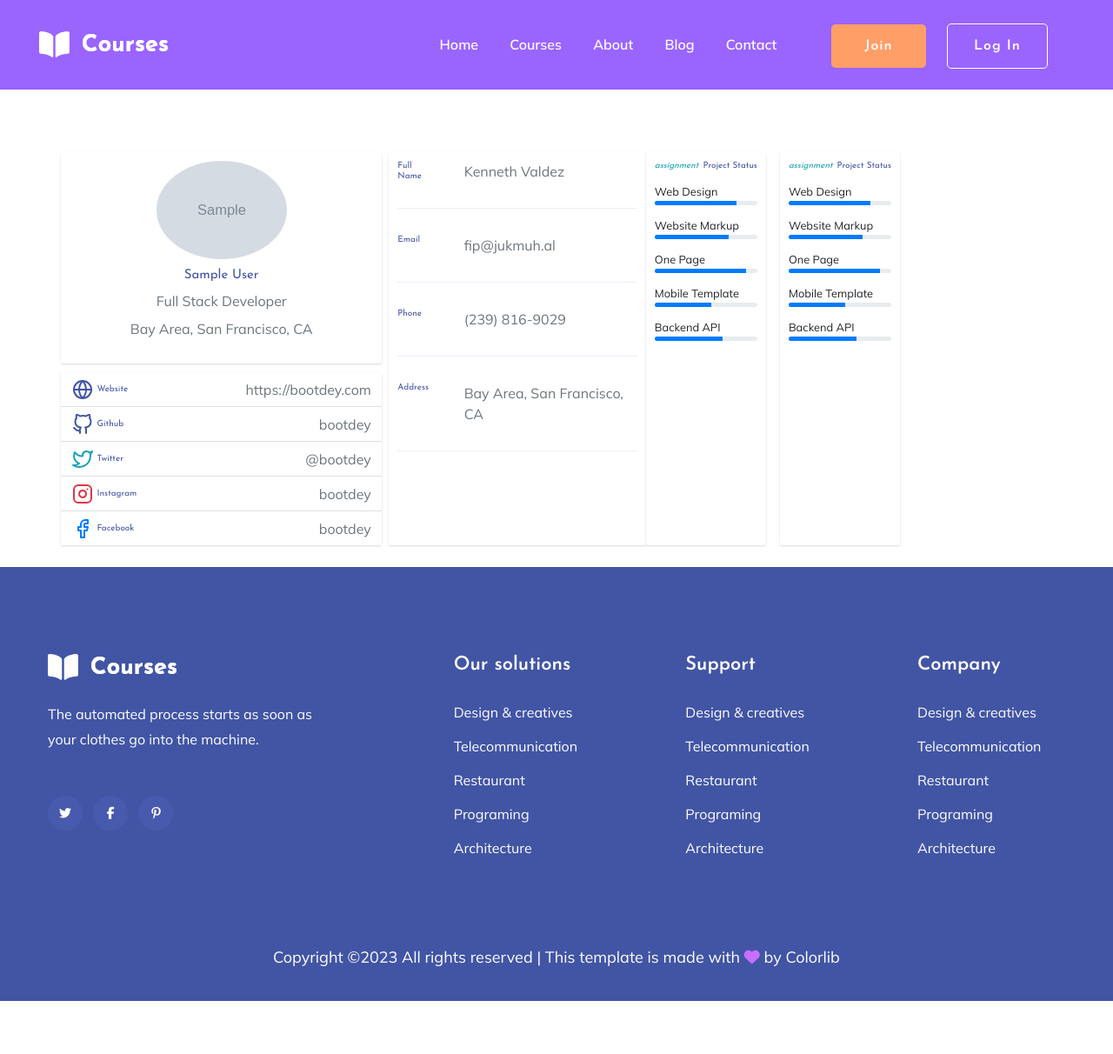
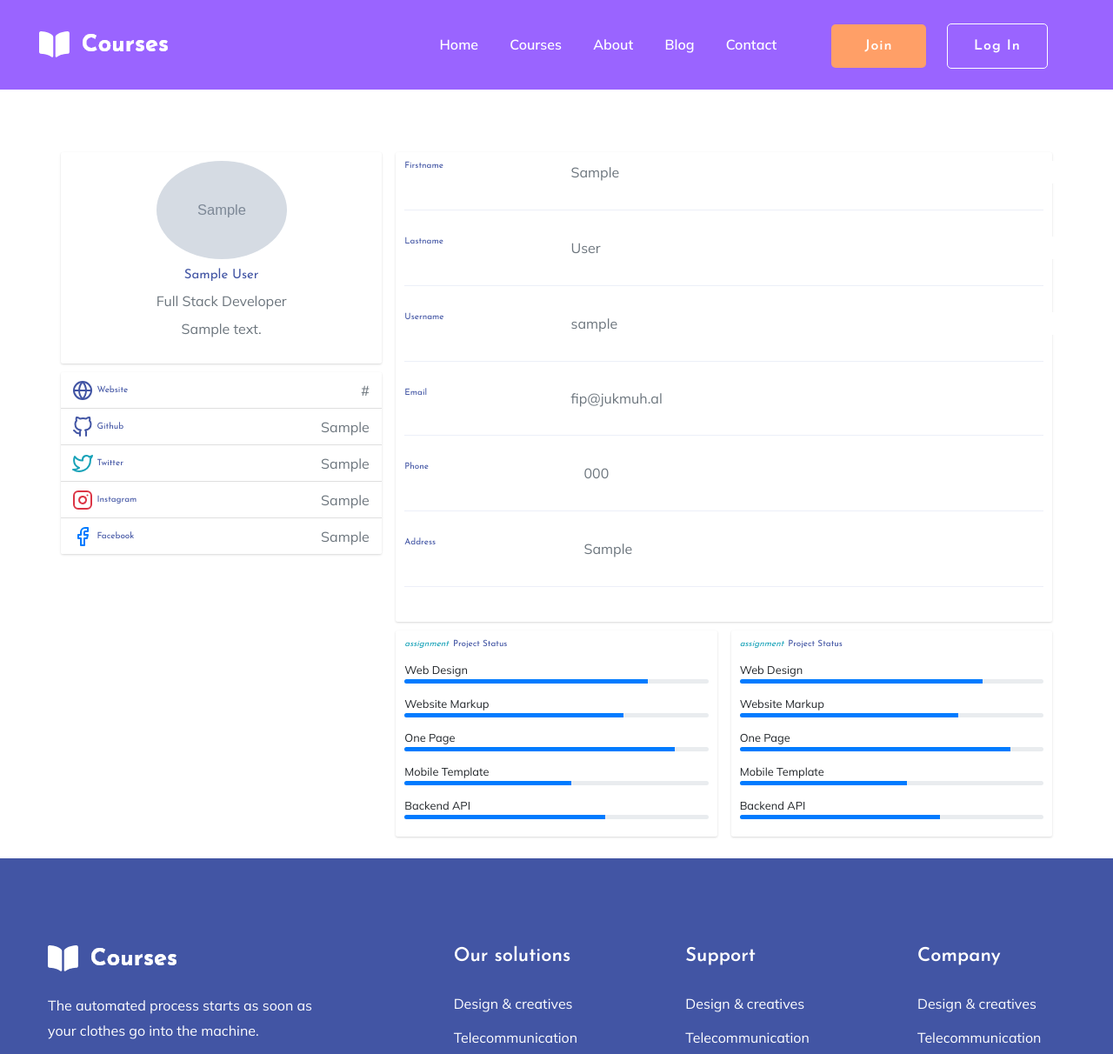
Before and after one commit to Rasikrr/django-courses-platform, a Django app: page /profile/sample in a window 1280 px wide. Shown: the top 1212 px of the page at 87% size. Before the commit the page ends 1151 px from the top, so only its background shows below. Run offline with Django 4.2, Linux system fonts and the light colour scheme; tables that the repository leaves empty hold one stand-in row (values such as "Sample post"); grey boxes marked "Sample" are stand-in pictures; some libraries are stand-ins or nearby versions.

Commit message:
profile form page 50%

```diff
--- a/core/forms.py
+++ b/core/forms.py
@@ -1,19 +1,18 @@
 from django import forms
-from .models import ContactMessage
+from .models import ContactMessage, ProfileModel, CustomUser
 
 
 class ContactForm(forms.ModelForm):
-
     class Meta:
         model = ContactMessage
         fields = ("name", "email", "message", "subject")
         widgets = {
-            "message": forms.Textarea(attrs={"class":"form-control w-100",
-                                          "placeholder": "Enter Message",
-                                          "cols": "30",
-                                          "rows": "9",
-                                          "onfocus": "this.placeholder = ''",
-                                          "onblur": "this.placeholder = 'Enter Message'"
+            "message": forms.Textarea(attrs={"class": "form-control w-100",
+                                             "placeholder": "Enter Message",
+                                             "cols": "30",
+                                             "rows": "9",
+                                             "onfocus": "this.placeholder = ''",
+                                             "onblur": "this.placeholder = 'Enter Message'"
                                              }),
 
             "name": forms.TextInput(attrs={"class": "form-control valid",
@@ -41,3 +40,64 @@ class ContactForm(forms.ModelForm):
     def save(self, commit=True):
         contact_message = super().save(commit=False)
         return contact_message
+
+
+class ProfileForm(forms.ModelForm):
+    first_name = forms.CharField(label="Firstname", widget=forms.TextInput(attrs={"class": "col-sm-9 text-secondary inputs-2",
+                                                                                  "name": "first_name",
+                                                                                  "type": "text",
+                                                                                  "placeholder": "Your name"
+                                                                                  }))
+
+    last_name = forms.CharField(label="Lastname", widget=forms.TextInput(attrs={"class": "col-sm-9 text-secondary inputs-2",
+                                                                                "name": "last_name",
+                                                                                "type": "text",
+                                                                                "placeholder": "Your lastname"
+                                                                                }))
+
+    username = forms.CharField(label="Username", widget=forms.TextInput(attrs={"class": "col-sm-9 text-secondary inputs-2",
+                                                                               "name": "fullname",
+                                                                               "type": "text",
+                                                                               "placeholder": "Your username"
+                                                                               }))
+
+    class Meta:
+        model = ProfileModel
+        fields = ("website", "github", "twitter", "instagram", "facebook", "phone", "address")
+        widgets = {
+            "website": forms.URLInput(attrs={"class": "text-secondary inputs",
+                                             "placeholder": "Your Website",
+                                             "name": "email",
+                                             "type": "url"}),
+
+            "github": forms.URLInput(attrs={"class": "text-secondary inputs",
+                                            "placeholder": "Your Github",
+                                            "name": "github",
+                                            "type": "url"}),
+
+            "twitter": forms.URLInput(attrs={"class": "text-secondary inputs",
+                                             "placeholder": "Your Twitter",
+                                             "name": "twitter",
+                                             "type": "url"}),
+
+            "instagram": forms.URLInput(attrs={"class": "text-secondary inputs",
+                                               "placeholder": "Your Instagram",
+                                               "name": "instagram",
+                                               "type": "url"}),
+
+            "facebook": forms.URLInput(attrs={"class": "text-secondary inputs",
+                                              "placeholder": "Your Facebook",
+                                              "name": "facebook",
+                                              "type": "url"}),
+
+            "phone": forms.NumberInput(attrs={"class": "col-sm-9 text-secondary inputs-2",
+                                              "placeholder": "Your phone",
+                                              "name": "address",
+                                              "type": "number"}),
+
+            "address": forms.TextInput(attrs={"class": "col-sm-9 text-secondary inputs-2",
+                                              "placeholder": "Your address",
+                                              "name": "address",
+                                              "type": "text"
+                                              })
+        }
--- a/core/views.py
+++ b/core/views.py
@@ -2,10 +2,10 @@ from django.shortcuts import redirect, render
 from django.urls import reverse_lazy, reverse
 from django.contrib.auth import login, logout
 from django.contrib.auth.views import LoginView
-from django.views.generic import CreateView, TemplateView, UpdateView
+from django.views.generic import CreateView, TemplateView, UpdateView, FormView
 from django.views import View
 from django.http import JsonResponse, HttpRequest
-from .forms import ContactForm
+from .forms import ContactForm, ProfileForm
 from .models import ContactMessage, CustomUser, ProfileModel
 from mixins import TitleMixin
 
@@ -43,8 +43,9 @@ class Contact(TitleMixin, CreateView):
         return JsonResponse({'message': 'Something went wrong, please try later'})
 
 
-class Profile(TitleMixin, TemplateView):
+class Profile(TitleMixin, FormView):
     title = "Profile | Courses"
+    form_class = ProfileForm
     template_name = "profile.html"
 
     def get_context_data(self, **kwargs):
--- a/static/css/profile.css
+++ b/static/css/profile.css
@@ -50,3 +50,12 @@
 .main-header{
     background-color: #9a64ff;
 }
+
+.inputs{
+    border: none;
+    text-align: right;
+}
+
+.inputs-2{
+    border: none;
+}
--- a/templates/contact.html
+++ b/templates/contact.html
@@ -6,7 +6,7 @@
 <main>
     <!--? slider Area Start-->
     <div class="notification-container" id="notification-container">
-        <div class="notification" id="notification">
+        <div class="notification" id="notification" style="display: none">
             <p class="notification-message" id="notification-message">{{ message }}</p>
             <button class="close-btn" id="close-btn">&times;</button>
         </div>
--- a/templates/profile.html
+++ b/templates/profile.html
@@ -4,18 +4,8 @@ W
 {% block main %}
 <div class="container">
     <div class="main-body">
-{##}
-{#          <!-- Breadcrumb -->#}
-{#          <nav aria-label="breadcrumb" class="main-breadcrumb">#}
-{#            <ol class="breadcrumb">#}
-{#              <li class="breadcrumb-item"><a href="index.html">Home</a></li>#}
-{#              <li class="breadcrumb-item"><a href="javascript:void(0)">User</a></li>#}
-{#              <li class="breadcrumb-item active" aria-current="page">User Profile</li>#}
-{#            </ol>#}
-{#          </nav>#}
-{#          <!-- /Breadcrumb -->#}
-        <form method="POST">
-          <div class="row gutters-sm">
+          <form class="row gutters-sm">
+          {% csrf_token %}
             <div class="col-md-4 mb-3">
               <div class="card">
                 <div class="card-body">
@@ -24,7 +14,7 @@ W
                     <div class="mt-3">
                       <h4>{{ user.first_name }} {{ user.last_name }}</h4>
                       <p class="text-secondary mb-1">Full Stack Developer</p>
-                      <p class="text-muted font-size-sm">Bay Area, San Francisco, CA</p>
+                      <p class="text-muted font-size-sm">{{ profile.address }}</p>
                     </div>
                   </div>
                 </div>
@@ -33,39 +23,51 @@ W
                 <ul class="list-group list-group-flush">
                   <li class="list-group-item d-flex justify-content-between align-items-center flex-wrap">
                     <h6 class="mb-0"><svg xmlns="http://www.w3.org/2000/svg" width="24" height="24" viewBox="0 0 24 24" fill="none" stroke="currentColor" stroke-width="2" stroke-linecap="round" stroke-linejoin="round" class="feather feather-globe mr-2 icon-inline"><circle cx="12" cy="12" r="10"></circle><line x1="2" y1="12" x2="22" y2="12"></line><path d="M12 2a15.3 15.3 0 0 1 4 10 15.3 15.3 0 0 1-4 10 15.3 15.3 0 0 1-4-10 15.3 15.3 0 0 1 4-10z"></path></svg>Website</h6>
-                    <span class="text-secondary">https://bootdey.com</span>
+                      <input {% for attr, value in form.website.field.widget.attrs.items %} {{ attr }}="{{ value }}"{% endfor %} {% if profile.website %} value={{ profile.website }} {% endif %}>
                   </li>
                   <li class="list-group-item d-flex justify-content-between align-items-center flex-wrap">
                     <h6 class="mb-0"><svg xmlns="http://www.w3.org/2000/svg" width="24" height="24" viewBox="0 0 24 24" fill="none" stroke="currentColor" stroke-width="2" stroke-linecap="round" stroke-linejoin="round" class="feather feather-github mr-2 icon-inline"><path d="M9 19c-5 1.5-5-2.5-7-3m14 6v-3.87a3.37 3.37 0 0 0-.94-2.61c3.14-.35 6.44-1.54 6.44-7A5.44 5.44 0 0 0 20 4.77 5.07 5.07 0 0 0 19.91 1S18.73.65 16 2.48a13.38 13.38 0 0 0-7 0C6.27.65 5.09 1 5.09 1A5.07 5.07 0 0 0 5 4.77a5.44 5.44 0 0 0-1.5 3.78c0 5.42 3.3 6.61 6.44 7A3.37 3.37 0 0 0 9 18.13V22"></path></svg>Github</h6>
-                    <span class="text-secondary">bootdey</span>
+                      <input {% for attr, value in form.github.field.widget.attrs.items %} {{ attr }}="{{ value }}"{% endfor %} {% if profile.github %} value={{ profile.github }} {% endif %}>
                   </li>
                   <li class="list-group-item d-flex justify-content-between align-items-center flex-wrap">
                     <h6 class="mb-0"><svg xmlns="http://www.w3.org/2000/svg" width="24" height="24" viewBox="0 0 24 24" fill="none" stroke="currentColor" stroke-width="2" stroke-linecap="round" stroke-linejoin="round" class="feather feather-twitter mr-2 icon-inline text-info"><path d="M23 3a10.9 10.9 0 0 1-3.14 1.53 4.48 4.48 0 0 0-7.86 3v1A10.66 10.66 0 0 1 3 4s-4 9 5 13a11.64 11.64 0 0 1-7 2c9 5 20 0 20-11.5a4.5 4.5 0 0 0-.08-.83A7.72 7.72 0 0 0 23 3z"></path></svg>Twitter</h6>
-                    <span class="text-secondary">@bootdey</span>
+                      <input {% for attr, value in form.twitter.field.widget.attrs.items %} {{ attr }}="{{ value }}"{% endfor %} {% if profile.twitter %} value={{ profile.twitter }} {% endif %}>
                   </li>
                   <li class="list-group-item d-flex justify-content-between align-items-center flex-wrap">
                     <h6 class="mb-0"><svg xmlns="http://www.w3.org/2000/svg" width="24" height="24" viewBox="0 0 24 24" fill="none" stroke="currentColor" stroke-width="2" stroke-linecap="round" stroke-linejoin="round" class="feather feather-instagram mr-2 icon-inline text-danger"><rect x="2" y="2" width="20" height="20" rx="5" ry="5"></rect><path d="M16 11.37A4 4 0 1 1 12.63 8 4 4 0 0 1 16 11.37z"></path><line x1="17.5" y1="6.5" x2="17.51" y2="6.5"></line></svg>Instagram</h6>
-                    <span class="text-secondary">bootdey</span>
+                      <input {% for attr, value in form.instagram.field.widget.attrs.items %} {{ attr }}="{{ value }}"{% endfor %} {% if profile.instagram %} value={{ profile.instagram }} {% endif %}>
                   </li>
                   <li class="list-group-item d-flex justify-content-between align-items-center flex-wrap">
                     <h6 class="mb-0"><svg xmlns="http://www.w3.org/2000/svg" width="24" height="24" viewBox="0 0 24 24" fill="none" stroke="currentColor" stroke-width="2" stroke-linecap="round" stroke-linejoin="round" class="feather feather-facebook mr-2 icon-inline text-primary"><path d="M18 2h-3a5 5 0 0 0-5 5v3H7v4h3v8h4v-8h3l1-4h-4V7a1 1 0 0 1 1-1h3z"></path></svg>Facebook</h6>
-                    <span class="text-secondary">bootdey</span>
+                      <input {% for attr, value in form.facebook.field.widget.attrs.items %} {{ attr }}="{{ value }}"{% endfor %} {% if profile.facebook %} value={{ profile.facebook }} {% endif %}>
                   </li>
                 </ul>
               </div>
             </div>
-            <form class="col-md-8">
+            <div class="col-md-8">
               <div class="card mb-3">
                 <div class="card-body">
                   <div class="row">
                     <div class="col-sm-3">
-                      <h6 class="mb-0">Full Name</h6>
+                      <h6 class="mb-0">{{ form.first_name.label }}</h6>
                     </div>
-                    <div class="col-sm-9 text-secondary">
-                      Kenneth Valdez
-                    </div>
+                       <input {% for attr, value in form.first_name.field.widget.attrs.items %} {{ attr }}="{{ value }}"{% endfor %} value={{ user.first_name }}>
                   </div>
                   <hr>
+                    <div class="row">
+                        <div class="col-sm-3">
+                          <h6 class="mb-0">{{ form.last_name.label }}</h6>
+                        </div>
+                           <input {% for attr, value in form.last_name.field.widget.attrs.items %} {{ attr }}="{{ value }}"{% endfor %} value={{ user.last_name }}>
+                      </div>
+                    <hr>
+                    <div class="row">
+                        <div class="col-sm-3">
+                          <h6 class="mb-0">{{ form.username.label }}</h6>
+                        </div>
+                       <input {% for attr, value in form.username.field.widget.attrs.items %} {{ attr }}="{{ value }}"{% endfor %} {% if user.username %} value={{ user.username }} {% endif %}>
+                    </div>
+                    <hr>
                   <div class="row">
                     <div class="col-sm-3">
                       <h6 class="mb-0">Email</h6>
@@ -80,7 +82,7 @@ W
                       <h6 class="mb-0">Phone</h6>
                     </div>
                     <div class="col-sm-9 text-secondary">
-                      (239) 816-9029
+                       <input {% for attr, value in form.phone.field.widget.attrs.items %} {{ attr }}="{{ value }}"{% endfor %} {% if profile.phone %} value={{ profile.phone }} {% endif %}>
                     </div>
                   </div>
                     <hr>
@@ -89,7 +91,7 @@ W
                       <h6 class="mb-0">Address</h6>
                     </div>
                     <div class="col-sm-9 text-secondary">
-                      Bay Area, San Francisco, CA
+                       <input {% for attr, value in form.address.field.widget.attrs.items %} {{ attr }}="{{ value }}"{% endfor %} {% if profile.address %} value={{ profile.address }} {% endif %}>
                     </div>
                   </div>
                   <hr>
@@ -102,8 +104,6 @@ W
                     {% endif %}
                 </div>
               </div>
-            </form>
-
               <div class="row gutters-sm">
                 <div class="col-sm-6 mb-3">
                   <div class="card h-100">
@@ -164,7 +164,7 @@ W
 
 
             </div>
-          </div>
+          </form>
 
         </div>
     </div>
```
